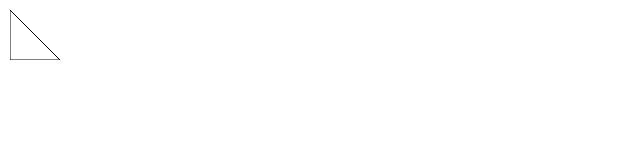
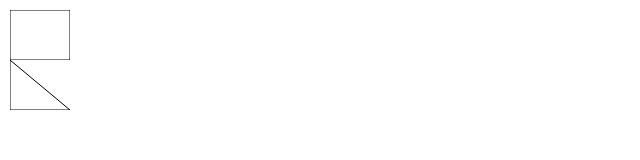
Before and after one commit to salatielosorno/tile-calculator, a React (Create React App) app: page / in a window 1280 px wide. Shown: the top 160 px of the page, without its empty margins (0-640 px from the left). Built offline with nearby package versions, Linux system fonts and the light colour scheme.

Commit message:
feat(thumbnail): add component

```diff
--- /dev/null
+++ b/src/components/thumbnail/Thumbnail.js
@@ -0,0 +1,18 @@
+import React, { useEffect } from 'react';
+import { Figure } from '../figure/Figure';
+
+export const Thumbnail = (props) => {
+    const handleClick = props.handleClick;
+
+    useEffect(() => {
+        if(handleClick){
+            handleClick();
+        }
+    }, [handleClick]);
+
+    return (
+        <div>
+            <Figure kind={props.kind} x={props.x} y={props.y}/>
+        </div>
+    )
+}
--- a/src/pages/calculator/Calculator.js
+++ b/src/pages/calculator/Calculator.js
@@ -1,10 +1,11 @@
 import React from 'react'
-import { Figure } from '../../components/figure/Figure';
+import { Thumbnail } from '../../components/thumbnail/Thumbnail';
 
 export const Calculator = () => {
     return (
         <div style={{padding: "10px"}}>
-            <Figure kind='triangle' x={50} y={50} z={0}/>
+            <Thumbnail kind='square' x={60} y={50} />
+            <Thumbnail kind='triangle' x={60} y={50} />
         </div>
     )
 }
```
